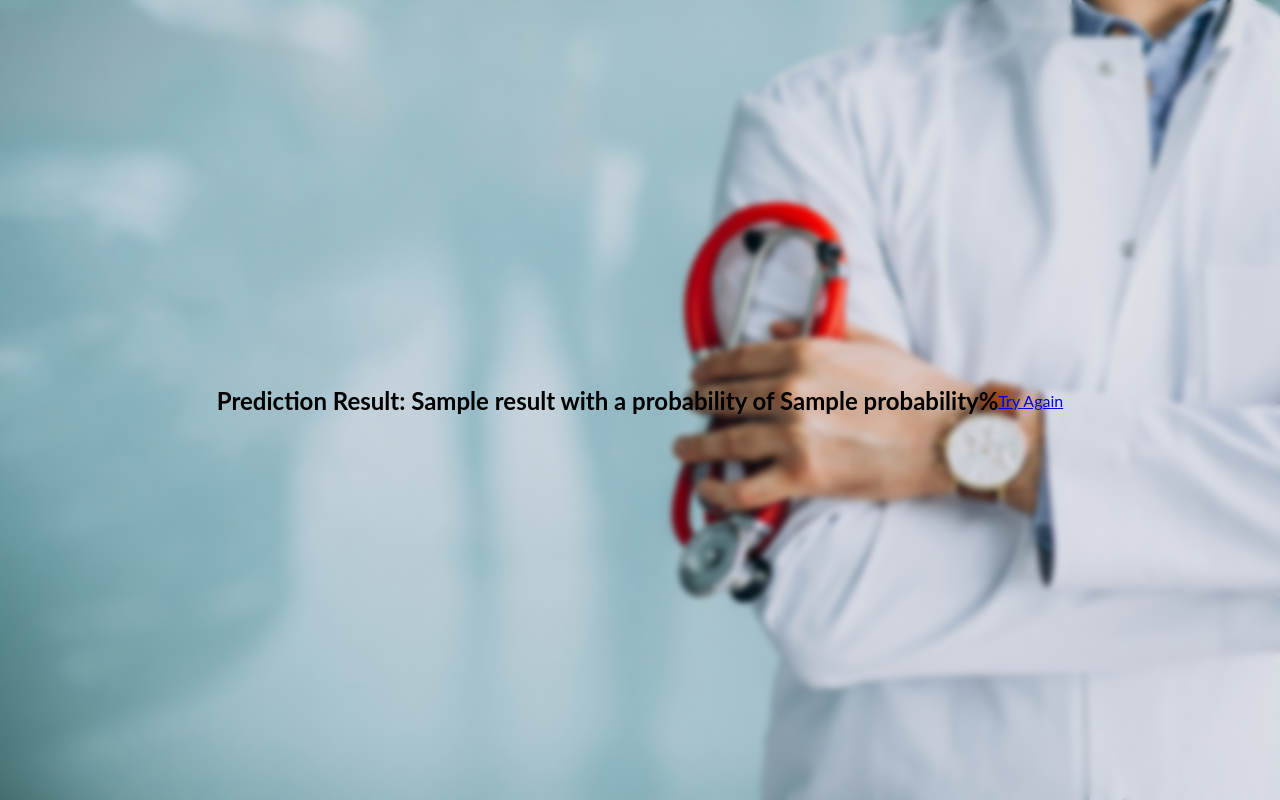
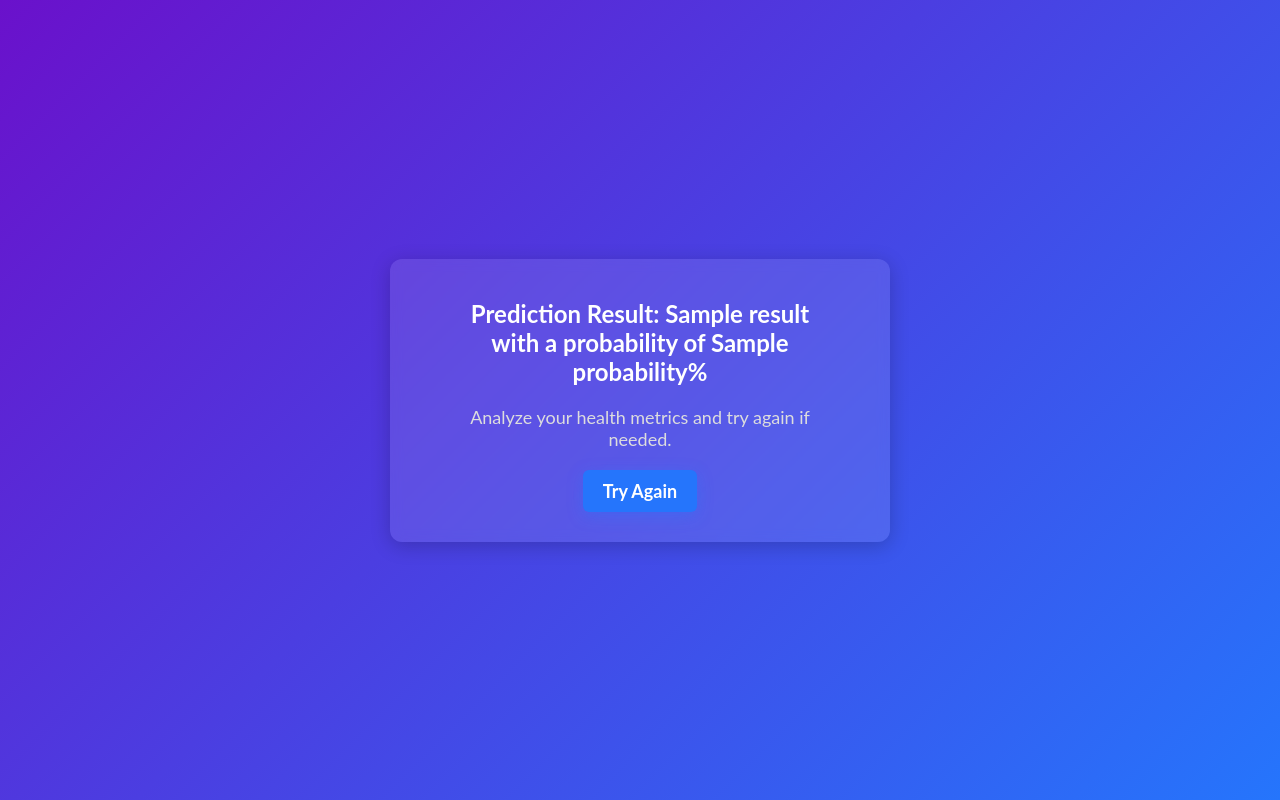
Before and after one commit to harrysese/diabetes_prediction_model, a Django app: template templates/result.html in a window 1280 px wide. Run offline with Django 5.2, Linux system fonts and the light colour scheme; the template is opened without the code that fills it: most values are stand-ins (such as "Sample title", 1, 10 or a date in 2020); parts of the project's set-up code (start-up, migrations or seed data) failed here and were passed over.

Commit message:
Modified styles

```diff
--- a/static/login.css
+++ b/static/login.css
@@ -42,6 +42,9 @@ button{
     border-radius: 5px;
     font-size: 16px;
 }
+p#signup-link{
+    padding: 10px 10px;
+}
 button:hover{
     cursor: pointer;
     background-color: #307232;
--- a/static/result.css
+++ b/static/result.css
@@ -1,25 +1,57 @@
-*{
+* {
     padding: 0;
     margin: 0;
     font-family: "Lato", sans-serif;
     box-sizing: border-box;
 }
-body{
+
+body {
     display: flex;
-    background-image: url("/static/bgimage.jpg");
     align-items: center;
+    justify-content: center;
     height: 100vh;
-    object-fit: cover;
-    background-repeat: no-repeat;
-    background-position: center center;
-    justify-content: center;
-    background-size: 100% 100%;
-    backdrop-filter: blur(3px);
+    background: linear-gradient(135deg, #6a11cb, #2575fc); /* Gradient background */
+    color: #fff;
 }
-div{
-    background-color: rgba(255,255,255,0.5);
-    border-radius: 10px;
-    padding: 50px;
-    backdrop-filter: blur(10px);
-    transition: 1s;
+
+div {
+    background-color: rgba(255, 255, 255, 0.1);
+    border-radius: 12px;
+    padding: 40px 60px;
+    box-shadow: 0px 4px 20px rgba(0, 0, 0, 0.2); /* Subtle shadow */
+    backdrop-filter: blur(6px); /* Adds a frosted glass effect */
+    text-align: center;
+    max-width: 500px;
+    width: 90%;
+    transition: all 0.5s ease;
 }
+
+h2 {
+    font-size: 24px;
+    margin-bottom: 20px;
+    color: #fff;
+}
+
+p {
+    font-size: 18px;
+    margin-bottom: 30px;
+    color: #ddd;
+}
+
+a {
+    text-decoration: none;
+    background-color: #2575fc;
+    color: #fff;
+    padding: 10px 20px;
+    border-radius: 6px;
+    font-size: 18px;
+    font-weight: bold;
+    box-shadow: 0 4px 15px rgba(37, 117, 252, 0.4);
+    transition: all 0.3s ease;
+}
+
+a:hover {
+    background-color: #6a11cb;
+    box-shadow: 0 6px 20px rgba(106, 17, 203, 0.5);
+    transform: translateY(-2px);
+}
--- a/templates/login.html
+++ b/templates/login.html
@@ -34,6 +34,7 @@
       </section>
 
       <button type="submit">Submit</button>
+      <p id="signup-link"> Do not have an account? <a href="{%url 'signup'%}">Sign up</a></p>
     </form>
   </body>
 </html>
--- a/templates/result.html
+++ b/templates/result.html
@@ -1,13 +1,15 @@
 <!DOCTYPE html>
 <html>
 <head>
-    {%load static%}
+    {% load static %}
     <title>Prediction Result</title>
-    <link rel="stylesheet" href="{%static 'result.css'%}">
+    <link rel="stylesheet" href="{% static 'result.css' %}">
 </head>
 <body>
-    <h2>Prediction Result: {{ result }} with a probability of {{probability}}%</h2>
-    <p></p>
-    <a href="{% url 'predict_diabetes' %}">Try Again</a>
+    <div>
+        <h2>Prediction Result: {{ result }} with a probability of {{ probability }}%</h2>
+        <p>Analyze your health metrics and try again if needed.</p>
+        <a href="{% url 'predict_diabetes' %}">Try Again</a>
+    </div>
 </body>
 </html>
--- a/templates/signup.html
+++ b/templates/signup.html
@@ -66,6 +66,7 @@
 
             <button type="submit">Register</button>
         </form>
+        <p>Already have an account? <a href="{%url 'login'%}">Log in</a></p>
     </div>
 
     <script>
```
Also changed, not shown: diabetes_predictor_app/forms.py (+32 -17 lines), 3 other files.
